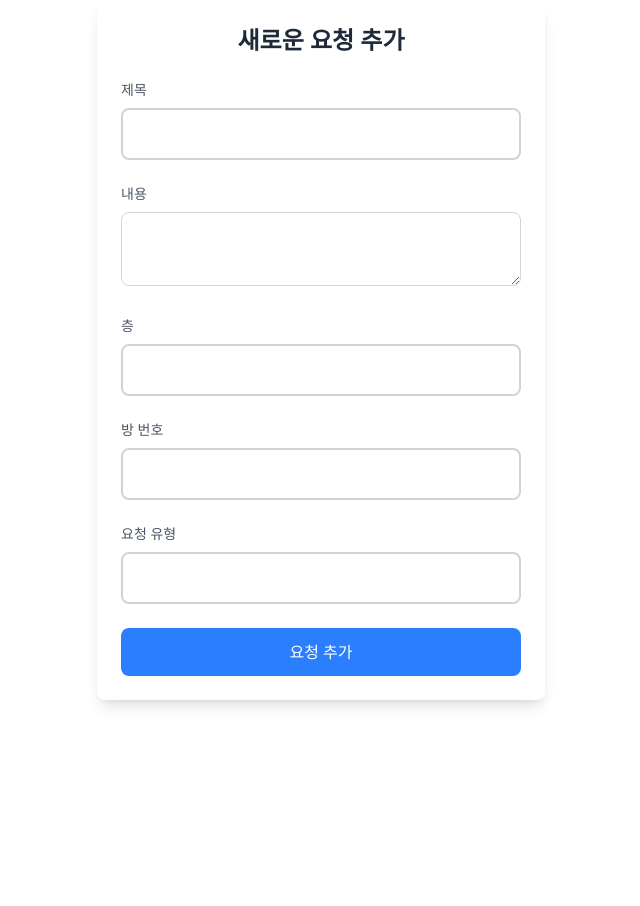
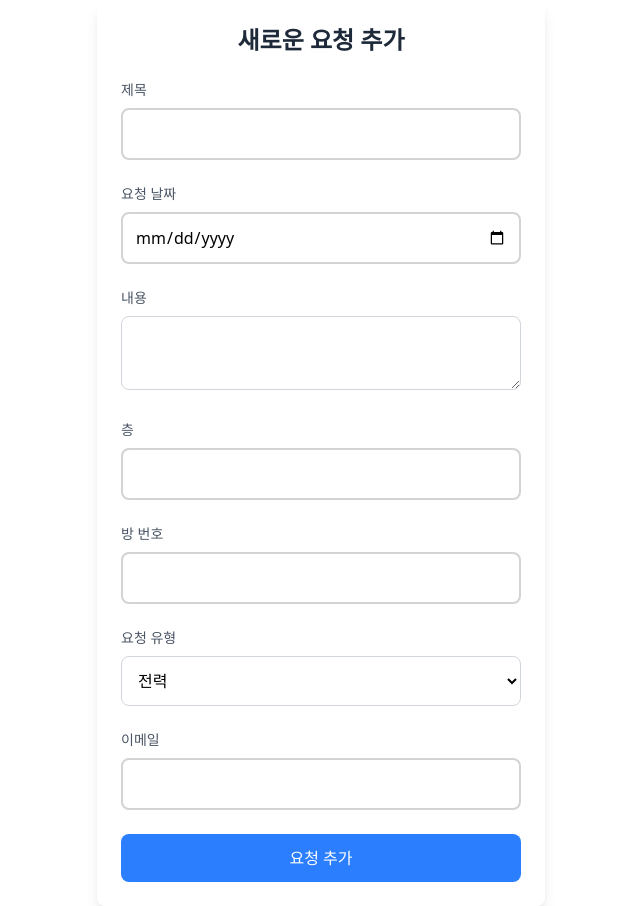
Before and after one commit to chdals2995/ABCD, a React (Vite) app: page /add-request in a window 1280 px wide. Shown: the whole page, without its empty margins (319-959 px from the left). Before the commit the page ends 800 px from the top, so only its background shows below. Built offline with nearby package versions, Linux system fonts and the light colour scheme; no server answers; a web font is replaced by a local one.

Commit message:
데이터 생성중...

```diff
--- a/src/Component/Alarm/AddRequest.jsx
+++ b/src/Component/Alarm/AddRequest.jsx
@@ -1,7 +1,6 @@
 import React, { useState } from "react";
 import { ref, push } from "firebase/database";
 import { rtdb } from "../../firebase/config"; // Firebase 설정 파일에서 rtdb 가져오기
-
 
 export default function AddRequest() {
   const [title, setTitle] = useState("");
@@ -9,18 +8,17 @@ export default function AddRequest() {
   const [floor, setFloor] = useState("");
   const [room, setRoom] = useState("");
   const [type, setType] = useState("");
-
+  const [date, setDate] = useState(""); // 날짜 상태 추가
+  const [userEmail, setUserEmail] = useState(""); // 이메일 상태 추가
 
   // 새로운 요청 추가 함수
   const addRequest = (e) => {
     e.preventDefault(); // 폼 제출 시 페이지 새로 고침 방지
 
-
-    if (!title || !content || !floor || !room || !type) {
+    if (!title || !content || !floor || !room || !type || !date || !userEmail) {
       alert("모든 필드를 채워주세요!");
       return;
     }
-
 
     const newRequest = {
       title,
@@ -30,8 +28,9 @@ export default function AddRequest() {
       room,
       type,
       createdAt: Date.now(), // 요청 생성 시간
+      date, // 날짜 추가
+      userEmail, // 이메일 추가
     };
-
 
     const requestsRef = ref(rtdb, "requests"); // Firebase의 'requests' 경로
     push(requestsRef, newRequest) // 데이터를 추가
@@ -43,7 +42,6 @@ export default function AddRequest() {
         console.error("요청 추가 중 오류 발생:", error);
       });
   };
-
 
   return (
     <div className="max-w-md mx-auto p-6 bg-white rounded-lg shadow-lg">
@@ -63,6 +61,19 @@ export default function AddRequest() {
           />
         </div>
 
+        <div>
+          <label htmlFor="date" className="block text-sm font-medium text-gray-600 mb-2">
+            요청 날짜
+          </label>
+          <input
+            id="date"
+            type="date"
+            value={date}
+            onChange={(e) => setDate(e.target.value)}
+            className="w-full p-3 border border-gray-300 rounded-lg focus:outline-none focus:ring-2 focus:ring-blue-500"
+            required
+          />
+        </div>
 
         <div>
           <label htmlFor="content" className="block text-sm font-medium text-gray-600 mb-2">
@@ -76,7 +87,6 @@ export default function AddRequest() {
             required
           />
         </div>
-
 
         <div>
           <label htmlFor="floor" className="block text-sm font-medium text-gray-600 mb-2">
@@ -92,7 +102,6 @@ export default function AddRequest() {
           />
         </div>
 
-
         <div>
           <label htmlFor="room" className="block text-sm font-medium text-gray-600 mb-2">
             방 번호
@@ -107,21 +116,39 @@ export default function AddRequest() {
           />
         </div>
 
-
         <div>
           <label htmlFor="type" className="block text-sm font-medium text-gray-600 mb-2">
             요청 유형
           </label>
-          <input
+          <select
             id="type"
-            type="text"
             value={type}
             onChange={(e) => setType(e.target.value)}
             className="w-full p-3 border border-gray-300 rounded-lg focus:outline-none focus:ring-2 focus:ring-blue-500"
             required
+          >
+            <option value="전력">전력</option>
+            <option value="온도">온도</option>
+            <option value="수도">수도</option>
+            <option value="가스">가스</option>
+            <option value="문/시설물">문/시설물</option>
+          </select>
+        </div>
+
+        {/* 이메일 입력 필드 추가 */}
+        <div>
+          <label htmlFor="userEmail" className="block text-sm font-medium text-gray-600 mb-2">
+            이메일
+          </label>
+          <input
+            id="userEmail"
+            type="email"
+            value={userEmail}
+            onChange={(e) => setUserEmail(e.target.value)}
+            className="w-full p-3 border border-gray-300 rounded-lg focus:outline-none focus:ring-2 focus:ring-blue-500"
+            required
           />
         </div>
-
 
         <button
           type="submit"
--- a/src/Component/Alarm/alarm_request.jsx
+++ b/src/Component/Alarm/alarm_request.jsx
@@ -1,17 +1,15 @@
 import { useEffect, useState } from "react";
 import { ref, onValue } from "firebase/database";
 import { rtdb } from "../../firebase/config"; // Firebase 설정 파일에서 rtdb 가져오기
-
+import '../../index.css';
 
 export default function AlarmRequest() {
   const [items, setItems] = useState([]); // 알람 데이터 저장 상태
   const [sortOrder, setSortOrder] = useState("latest"); // 정렬 순서 상태
 
-
   // Firebase에서 데이터를 실시간으로 읽어오는 useEffect
   useEffect(() => {
     const requestsRef = ref(rtdb, "requests"); // Firebase의 'requests' 경로에서 데이터 읽기
-
 
     // Firebase에서 실시간으로 데이터 읽기
     return onValue(requestsRef, (snapshot) => {
@@ -20,7 +18,6 @@ export default function AlarmRequest() {
         setItems([]); // 데이터가 없으면 빈 배열로 설정
         return;
       }
-
 
       // 데이터를 원하는 형태로 가공
       const list = Object.entries(data).map(([id, v]) => ({
@@ -33,11 +30,9 @@ export default function AlarmRequest() {
         createdAt: Number(v.createdAt) || 0, // createdAt 값이 없으면 0으로 처리
       }));
 
-
       setItems(list); // 상태에 데이터 저장
     });
   }, []); // 빈 배열을 넣어서 컴포넌트 마운트 시 한 번만 실행
-
 
   // 정렬 로직 (최신순, 오래된순)
   const sorted = [...items].sort((a, b) =>
@@ -45,6 +40,7 @@ export default function AlarmRequest() {
       ? b.createdAt - a.createdAt
       : a.createdAt - b.createdAt // 오래된순
   );
+
 
 
   return (
@@ -58,9 +54,7 @@ export default function AlarmRequest() {
           최신순
         </button>
 
-
         <span className="text-gray-400">|</span>
-
 
         <button
           onClick={() => setSortOrder("old")}
@@ -70,11 +64,11 @@ export default function AlarmRequest() {
         </button>
       </div>
 
-
-      {/* 알람 리스트 */}
-      <div className="flex flex-col gap-4"> {/* 항목들 간 간격을 4로 설정 */}
+      {/* 알람 리스트 (SCROLL_CONTAINER 클래스 적용) */}
+      <div className="SCROLL_CONTAINER flex flex-col gap-4">
+        {/* 항목들 간 간격을 4로 설정, */}
         {sorted.map((item) => (
-          <div key={item.id} className="flex justify-between items-center py-3 border-b border-gray-300">
+          <div key={item.id} className="flex justify-between items-center py-2 pb-1 border-b border-gray-300">
             {/* 왼쪽: 제목 및 내용 */}
             <div className="flex items-center gap-2">
               <span className="w-2.5 h-2.5 "></span> {/* 상태에 따른 색상 적용 */}
@@ -82,7 +76,6 @@ export default function AlarmRequest() {
                 {item.title || item.content} {/* 제목이 없으면 내용 표시 */}
               </span>
             </div>
-
 
             {/* 오른쪽: 상태별 색상 */}
             <span
--- a/src/index.css
+++ b/src/index.css
@@ -55,3 +55,7 @@ html {
 input{
   border: 2px solid #D3D3D3;
 }
+
+.SCROLL_CONTAINER {
+    overflow-x: hidden; /* 수평 스크롤만 숨기기 */
+}
```
